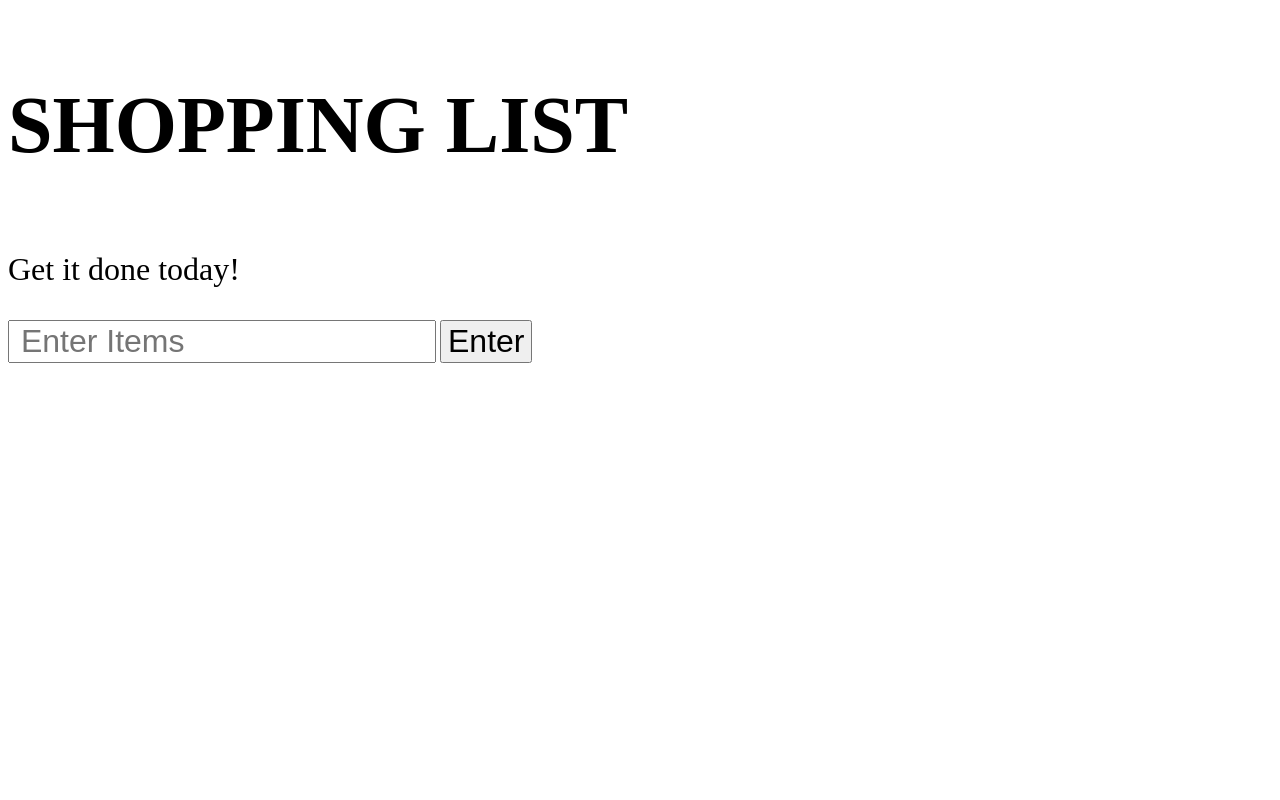
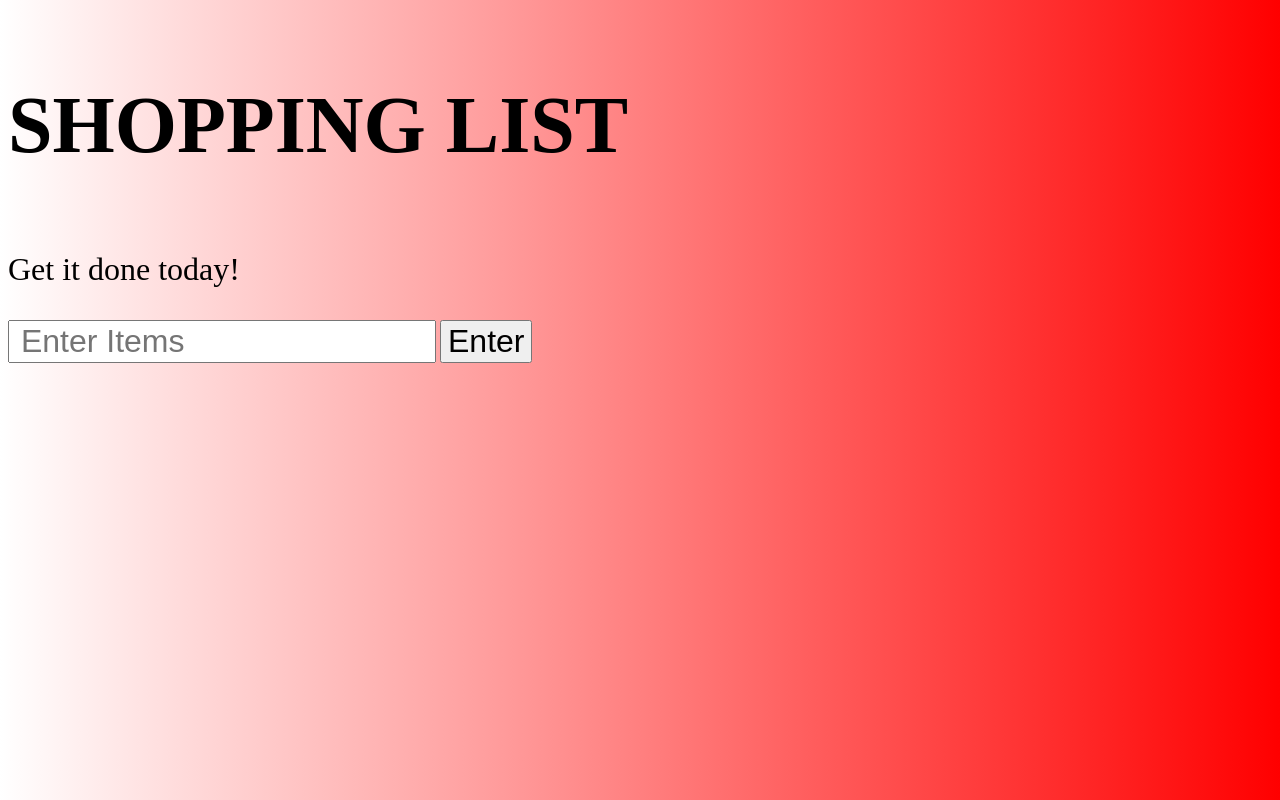
Before and after one commit to mishra-parth/funlist, a plain HTML site: page index.html in a window 1280 px wide. Drawn offline with Linux system fonts and the light colour scheme.

Commit message:
gradient

```diff
--- a/style.css
+++ b/style.css
@@ -1,3 +1,7 @@
+body{
+    background-image:linear-gradient(to right, rgb(255, 255, 255), rgb(255, 0, 0));
+}
+
 .heading{
     font-size: 5rem;
     font-weight: bolder;
```
